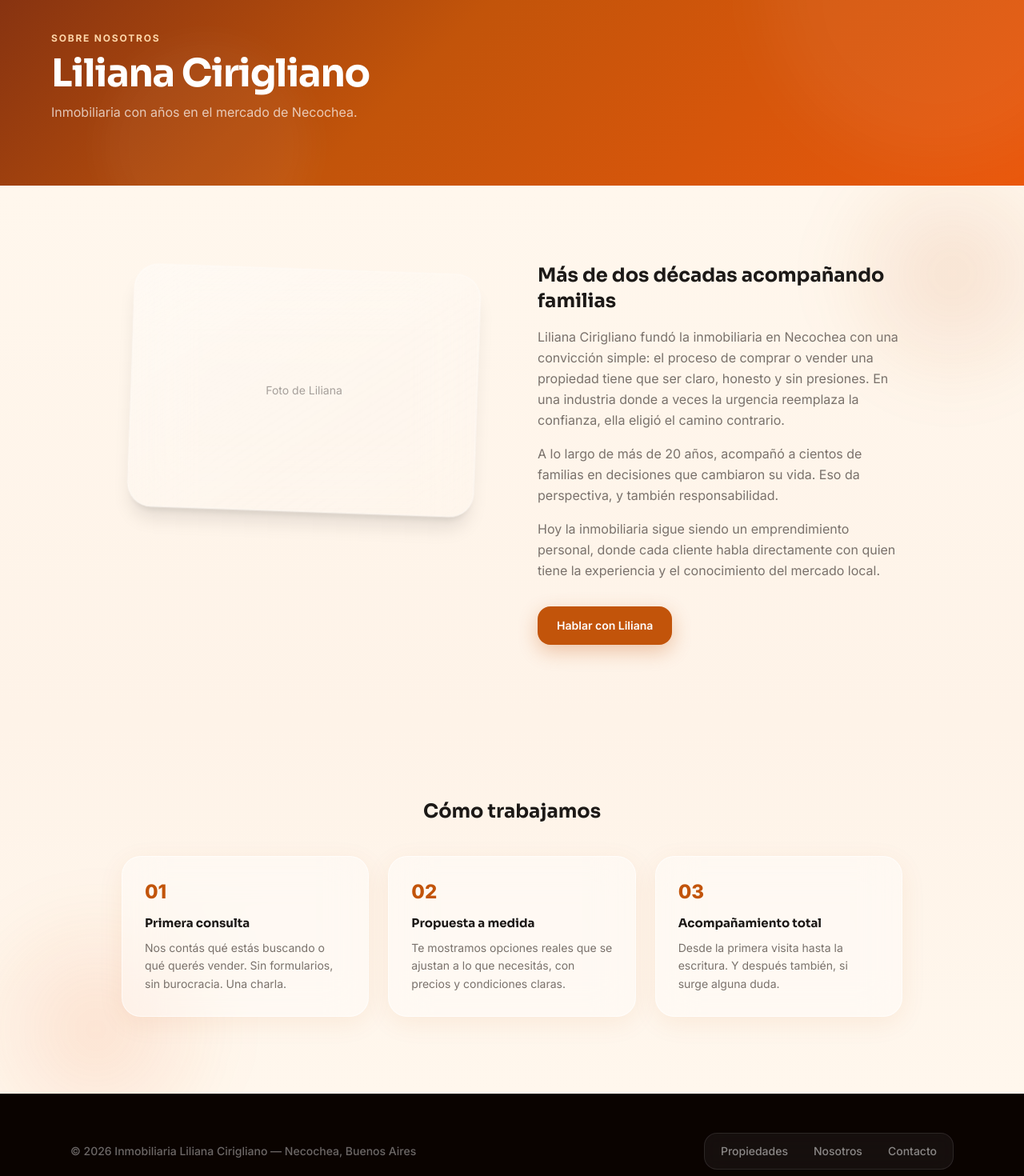
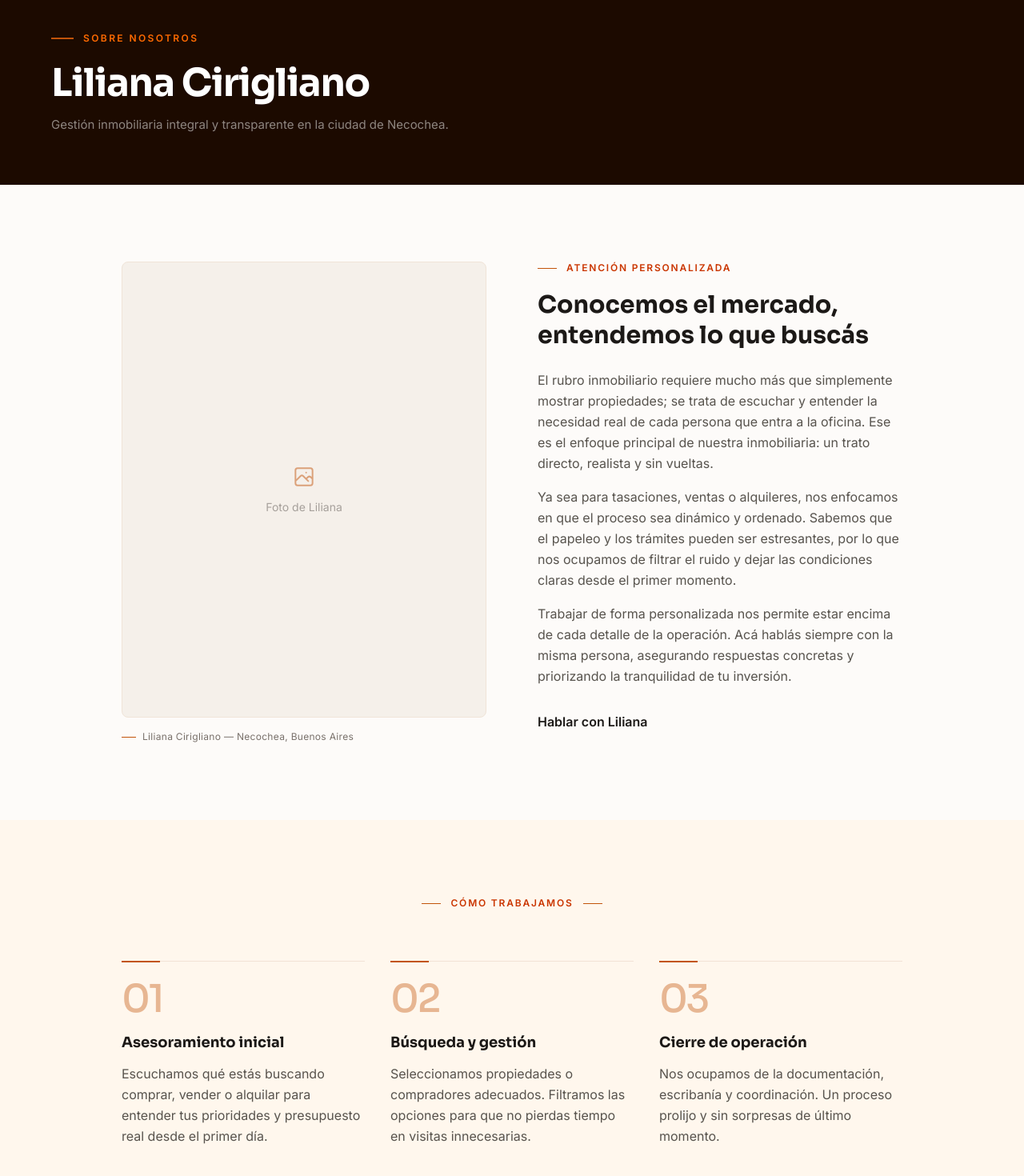
Before and after one commit to EliaNFe/Pagina_Inmobiliaria, a Next.js app in the folder inmobiliaria/: page /nosotros in a window 1280 px wide. Shown: the part 120-1590 px from the top of the page at 80% size. Built offline with nearby package versions, Linux system fonts and the light colour scheme.

Commit message:
feat: "mapa, contacto rediseño y arreglo de tamaño propiedades"

```diff
--- a/inmobiliaria/app/contacto/page.tsx
+++ b/inmobiliaria/app/contacto/page.tsx
@@ -57,7 +57,11 @@ export default async function Contacto() {
                   className="flex items-center gap-4 bg-white/40 backdrop-blur-xl border border-white/60 rounded-2xl px-5 py-4 transition-all hover:-translate-y-0.5 hover:bg-white/55"
                   style={{ textDecoration: "none", boxShadow: "0 8px 32px rgba(194,84,10,0.08)" }}
                 >
-                  <div className="w-10 h-10 rounded-full bg-white/60 backdrop-blur-md border border-white/50 flex items-center justify-center text-green-600 font-bold text-base shrink-0">W</div>
+                  <div className="w-10 h-10 rounded-full bg-white/60 backdrop-blur-md border border-white/50 flex items-center justify-center text-green-600 shrink-0">
+                    <svg width="20" height="20" viewBox="0 0 24 24" fill="none" stroke="currentColor" strokeWidth="1.5" strokeLinecap="round" strokeLinejoin="round">
+                      <path d="M7.9 20A9 9 0 1 0 4 16.1L2 22Z" />
+                    </svg>
+                  </div>
                   <div>
                     <p className="font-semibold text-stone-900 text-sm">WhatsApp</p>
                     <p className="text-stone-500 text-xs mt-0.5">Respuesta rápida — lunes a sábado</p>
@@ -70,7 +74,12 @@ export default async function Contacto() {
                   className="flex items-center gap-4 bg-white/40 backdrop-blur-xl border border-white/60 rounded-2xl px-5 py-4 transition-all hover:-translate-y-0.5 hover:bg-white/55"
                   style={{ textDecoration: "none", boxShadow: "0 8px 32px rgba(194,84,10,0.08)" }}
                 >
-                  <div className="w-10 h-10 rounded-full bg-white/60 backdrop-blur-md border border-white/50 flex items-center justify-center text-orange-700 font-bold text-base shrink-0">@</div>
+                  <div className="w-10 h-10 rounded-full bg-white/60 backdrop-blur-md border border-white/50 flex items-center justify-center text-orange-700 shrink-0">
+                    <svg width="20" height="20" viewBox="0 0 24 24" fill="none" stroke="currentColor" strokeWidth="1.5" strokeLinecap="round" strokeLinejoin="round">
+                      <rect width="20" height="16" x="2" y="4" rx="2" />
+                      <path d="m22 7-8.97 5.7a1.94 1.94 0 0 1-2.06 0L2 7" />
+                    </svg>
+                  </div>
                   <div>
                     <p className="font-semibold text-stone-900 text-sm">Email</p>
                     <p className="text-stone-500 text-xs mt-0.5">{config.email}</p>
@@ -83,7 +92,11 @@ export default async function Contacto() {
                   className="flex items-center gap-4 bg-white/40 backdrop-blur-xl border border-white/60 rounded-2xl px-5 py-4 transition-all hover:-translate-y-0.5 hover:bg-white/55"
                   style={{ textDecoration: "none", boxShadow: "0 8px 32px rgba(194,84,10,0.08)" }}
                 >
-                  <div className="w-10 h-10 rounded-full bg-white/60 backdrop-blur-md border border-white/50 flex items-center justify-center text-blue-600 font-bold text-base shrink-0">T</div>
+                  <div className="w-10 h-10 rounded-full bg-white/60 backdrop-blur-md border border-white/50 flex items-center justify-center text-blue-600 shrink-0">
+                    <svg width="20" height="20" viewBox="0 0 24 24" fill="none" stroke="currentColor" strokeWidth="1.5" strokeLinecap="round" strokeLinejoin="round">
+                      <path d="M22 16.92v3a2 2 0 0 1-2.18 2 19.79 19.79 0 0 1-8.63-3.07 19.5 19.5 0 0 1-6-6 19.79 19.79 0 0 1-3.07-8.67A2 2 0 0 1 4.11 2h3a2 2 0 0 1 2 1.72 12.84 12.84 0 0 0 .7 2.81 2 2 0 0 1-.45 2.11L8.09 9.91a16 16 0 0 0 6 6l1.27-1.27a2 2 0 0 1 2.11-.45 12.84 12.84 0 0 0 2.81.7A2 2 0 0 1 22 16.92z" />
+                    </svg>
+                  </div>
                   <div>
                     <p className="font-semibold text-stone-900 text-sm">Teléfono</p>
                     <p className="text-stone-500 text-xs mt-0.5">{config.telefono}</p>
@@ -97,7 +110,12 @@ export default async function Contacto() {
                 className="mt-5 bg-white/40 backdrop-blur-xl border border-white/60 rounded-2xl px-5 py-4"
                 style={{ boxShadow: "0 8px 32px rgba(194,84,10,0.08)" }}
               >
-                <p className="font-bold text-orange-700 text-xs mb-1.5">Horario de atención</p>
+                <div className="flex items-center gap-2 mb-1.5 text-orange-700">
+                  <svg width="14" height="14" viewBox="0 0 24 24" fill="none" stroke="currentColor" strokeWidth="2" strokeLinecap="round" strokeLinejoin="round">
+                    <circle cx="12" cy="12" r="10"/><polyline points="12 6 12 12 16 14"/>
+                  </svg>
+                  <p className="font-bold text-xs uppercase tracking-wider">Horario</p>
+                </div>
                 <p className="text-stone-500 text-sm leading-relaxed">{config.horario}</p>
               </div>
             )}
@@ -109,14 +127,27 @@ export default async function Contacto() {
               className="bg-white/40 backdrop-blur-xl border border-white/60 rounded-2xl px-5 py-4 mb-3"
               style={{ boxShadow: "0 8px 32px rgba(194,84,10,0.08)" }}
             >
-              <p className="font-bold text-stone-900 text-sm mb-1">Inmobiliaria Liliana Cirigliano</p>
-              <p className="text-stone-500 text-sm leading-relaxed">{config.direccion || "Necochea, Buenos Aires"}</p>
+              <div className="flex items-center gap-2 mb-1 text-stone-900">
+                <svg width="14" height="14" viewBox="0 0 24 24" fill="none" stroke="currentColor" strokeWidth="2" strokeLinecap="round" strokeLinejoin="round">
+                  <path d="M20 10c0 6-8 12-8 12s-8-6-8-12a8 8 0 0 1 16 0Z"/><circle cx="12" cy="10" r="3"/>
+                </svg>
+                <p className="font-bold text-sm">Inmobiliaria Liliana Cirigliano</p>
+              </div>
+              <p className="text-stone-500 text-sm leading-relaxed pl-6">{config.direccion || "Necochea, Buenos Aires"}</p>
             </div>
             <div
-              className="bg-white/25 backdrop-blur-xl border border-white/50 rounded-2xl h-[180px] flex items-center justify-center"
-              style={{ boxShadow: "0 8px 32px rgba(194,84,10,0.06)" }}
+              className="bg-white/25 backdrop-blur-xl border border-white/50 rounded-2xl overflow-hidden"
+              style={{ boxShadow: "0 8px 32px rgba(194,84,10,0.06)", height: "220px" }}
             >
-              <p className="text-orange-700/50 text-sm">Mapa — próximamente</p>
+              <iframe
+                src={`https://www.google.com/maps?q=${encodeURIComponent(config.direccion || ", Necochea, Buenos Aires")}&output=embed`}
+                width="100%"
+                height="100%"
+                style={{ border: 0 }}
+                loading="lazy"
+                referrerPolicy="no-referrer-when-downgrade"
+                title="Ubicación de la inmobiliaria"
+              />
             </div>
           </div>
         </div>
--- a/inmobiliaria/app/nosotros/page.tsx
+++ b/inmobiliaria/app/nosotros/page.tsx
@@ -4,114 +4,128 @@ export default function Nosotros() {
   return (
     <main className="antialiased">
 
-      {/* HERO — mismo degradé y blobs que el home */}
-      <section
-        className="relative overflow-hidden text-white pt-40 pb-20 px-6"
-        style={{ background: "linear-gradient(135deg, #7C2D12 0%, #C2540A 45%, #EA580C 100%)" }}
-      >
-        <div style={{
-          position: "absolute", right: "-100px", top: "-100px",
-          width: "420px", height: "420px", borderRadius: "50%",
-          background: "rgba(255,255,255,0.05)", pointerEvents: "none", filter: "blur(40px)"
-        }} />
-        <div style={{
-          position: "absolute", left: "10%", bottom: "-80px",
-          width: "260px", height: "260px", borderRadius: "50%",
-          background: "rgba(255,255,255,0.04)", pointerEvents: "none", filter: "blur(20px)"
-        }} />
-
+      {/* HERO */}
+      <section style={{ background: "#1C0A00" }} className="relative text-white pt-40 pb-16 px-6">
         <div className="relative max-w-6xl mx-auto">
-          <p className="text-xs font-bold tracking-[0.15em] text-[#FED7AA] uppercase mb-3">Sobre nosotros</p>
-          <h1 className="font-display text-4xl md:text-5xl font-bold tracking-tight">Liliana Cirigliano</h1>
-          <p className="text-white/70 mt-3 max-w-lg">Inmobiliaria con años en el mercado de Necochea.</p>
+          <div className="flex items-center gap-3 mb-6">
+            <div style={{ width: "28px", height: "1.5px", background: "#C2540A" }} />
+            <span className="text-xs tracking-[0.2em] font-semibold text-orange-500 uppercase">
+              Sobre nosotros
+            </span>
+          </div>
+          <h1 className="font-display text-4xl md:text-5xl font-bold tracking-tight leading-[1.02] mb-4">
+            Liliana Cirigliano
+          </h1>
+          <p className="text-white/50 text-[15px] max-w-lg">
+            Gestión inmobiliaria integral y transparente en la ciudad de Necochea.
+          </p>
         </div>
       </section>
 
-      {/* HISTORIA — foto en panel de vidrio + texto */}
-      <section className="relative py-24 overflow-hidden" style={{ background: "linear-gradient(180deg, #FFF7ED 0%, #FEF3E8 100%)" }}>
-        <div style={{
-          position: "absolute", top: "-60px", right: "-80px",
-          width: "340px", height: "340px", borderRadius: "50%",
-          background: "radial-gradient(circle, rgba(194,84,10,0.12) 0%, transparent 70%)",
-          filter: "blur(30px)", pointerEvents: "none"
-        }} />
+      {/* HISTORIA — panel de foto + texto */}
+      <section style={{ background: "#FDFBF9" }} className="py-24">
+        <div className="max-w-5xl mx-auto px-6 grid md:grid-cols-2 gap-16 items-start">
 
-        <div className="relative max-w-5xl mx-auto px-6 grid md:grid-cols-2 gap-16 items-start">
-          <div className="relative flex items-center justify-center h-80">
-            <div className="absolute inset-0 bg-gradient-to-br from-white/40 via-white/20 to-white/10 backdrop-blur-2xl border border-white/50 rounded-[32px] rotate-2 scale-95 shadow-xl" />
-            <span className="relative z-10 text-stone-400 text-sm">Foto de Liliana</span>
+          {/* Panel de foto */}
+          <div>
+            <div
+              className="relative overflow-hidden"
+              style={{
+                border: "1px solid #F0E4D8",
+                borderRadius: "8px",
+                aspectRatio: "4/5",
+                background: "#F5F0EA",
+              }}
+            >
+              {/* Cuando tengas la foto, reemplazá este bloque por:
+                  <img src="/liliana-nosotros.jpg" alt="Liliana Cirigliano" className="w-full h-full object-cover" /> */}
+              <div className="absolute inset-0 flex flex-col items-center justify-center gap-3">
+                <svg width="32" height="32" viewBox="0 0 24 24" fill="none" stroke="#C2540A" strokeWidth="1.5" opacity="0.5">
+                  <path strokeLinecap="round" strokeLinejoin="round" d="M4 16l4.586-4.586a2 2 0 012.828 0L16 16m-2-2l1.586-1.586a2 2 0 012.828 0L20 14M14 8h.01M6 20h12a2 2 0 002-2V6a2 2 0 00-2-2H6a2 2 0 00-2 2v12a2 2 0 002 2z" />
+                </svg>
+                <span className="text-stone-400 text-sm">Foto de Liliana</span>
+              </div>
+            </div>
+            <div className="flex items-center gap-2 mt-4">
+              <div style={{ width: "18px", height: "1.5px", background: "#C2540A" }} />
+              <p className="text-xs text-stone-500 tracking-wide">Liliana Cirigliano — Necochea, Buenos Aires</p>
+            </div>
           </div>
 
           <div>
-            <h2 className="font-display text-2xl font-bold text-stone-900 mb-4">Más de dos décadas acompañando familias</h2>
-            <p className="text-stone-500 leading-relaxed mb-4">
-              Liliana Cirigliano fundó la inmobiliaria en Necochea con una convicción simple: el proceso de comprar o vender una propiedad tiene que ser claro, honesto y sin presiones. En una industria donde a veces la urgencia reemplaza la confianza, ella eligió el camino contrario.
+            <div className="flex items-center gap-3 mb-5">
+              <div style={{ width: "24px", height: "1.5px", background: "#C2540A" }} />
+              <span className="text-xs tracking-[0.15em] font-semibold text-orange-700 uppercase">Atención personalizada</span>
+            </div>
+            <h2 className="font-display text-2xl md:text-3xl font-bold text-stone-900 mb-6 leading-tight">
+              Conocemos el mercado, entendemos lo que buscás
+            </h2>
+            <p className="text-stone-600 leading-relaxed mb-4">
+              El rubro inmobiliario requiere mucho más que simplemente mostrar propiedades; se trata de escuchar y entender la necesidad real de cada persona que entra a la oficina. Ese es el enfoque principal de nuestra inmobiliaria: un trato directo, realista y sin vueltas.
             </p>
-            <p className="text-stone-500 leading-relaxed mb-4">
-              A lo largo de más de 20 años, acompañó a cientos de familias en decisiones que cambiaron su vida. Eso da perspectiva, y también responsabilidad.
+            <p className="text-stone-600 leading-relaxed mb-4">
+              Ya sea para tasaciones, ventas o alquileres, nos enfocamos en que el proceso sea dinámico y ordenado. Sabemos que el papeleo y los trámites pueden ser estresantes, por lo que nos ocupamos de filtrar el ruido y dejar las condiciones claras desde el primer momento.
             </p>
-            <p className="text-stone-500 leading-relaxed mb-8">
-              Hoy la inmobiliaria sigue siendo un emprendimiento personal, donde cada cliente habla directamente con quien tiene la experiencia y el conocimiento del mercado local.
+            <p className="text-stone-600 leading-relaxed mb-8">
+              Trabajar de forma personalizada nos permite estar encima de cada detalle de la operación. Acá hablás siempre con la misma persona, asegurando respuestas concretas y priorizando la tranquilidad de tu inversión.
             </p>
             <Link
               href="/contacto"
-              className="inline-block font-semibold px-6 py-3.5 rounded-2xl transition-all text-sm text-white hover:-translate-y-0.5"
-              style={{ background: "#C2540A", textDecoration: "none", boxShadow: "0 8px 24px rgba(194,84,10,0.3)" }}
-            >
+              className="inline-flex font-semibold text-stone-900 pb-1 border-b-2 border-transparent hover:border-[#C2540A] hover:text-[#C2540A] transition-all duration-300"
+              >
               Hablar con Liliana
             </Link>
           </div>
         </div>
       </section>
 
-      {/* CÓMO TRABAJAMOS — tarjetas de vidrio */}
-      <section className="relative py-24 overflow-hidden" style={{ background: "linear-gradient(180deg, #FEF3E8 0%, #FFF7ED 100%)" }}>
-        <div style={{
-          position: "absolute", bottom: "-100px", left: "-60px",
-          width: "360px", height: "360px", borderRadius: "50%",
-          background: "radial-gradient(circle, rgba(234,88,12,0.12) 0%, transparent 70%)",
-          filter: "blur(30px)", pointerEvents: "none"
-        }} />
+      {/* CÓMO TRABAJAMOS */}
+      <section style={{ background: "#FFF7ED" }} className="py-24">
+        <div className="max-w-5xl mx-auto px-6">
+          <div className="flex items-center gap-3 mb-16 justify-center">
+            <div style={{ width: "24px", height: "1.5px", background: "#C2540A" }} />
+            <span className="text-xs tracking-[0.15em] font-semibold text-orange-700 uppercase">Cómo trabajamos</span>
+            <div style={{ width: "24px", height: "1.5px", background: "#C2540A" }} />
+          </div>
 
-        <div className="relative max-w-5xl mx-auto px-6">
-          <h3 className="font-display text-2xl font-bold text-stone-900 mb-10 text-center">Cómo trabajamos</h3>
-          <div className="grid md:grid-cols-3 gap-6">
+          <div className="grid md:grid-cols-3 gap-12 md:gap-8">
             {[
-              { num: "01", titulo: "Primera consulta", desc: "Nos contás qué estás buscando o qué querés vender. Sin formularios, sin burocracia. Una charla." },
-              { num: "02", titulo: "Propuesta a medida", desc: "Te mostramos opciones reales que se ajustan a lo que necesitás, con precios y condiciones claras." },
-              { num: "03", titulo: "Acompañamiento total", desc: "Desde la primera visita hasta la escritura. Y después también, si surge alguna duda." },
+              { num: "01", titulo: "Asesoramiento inicial", desc: "Escuchamos qué estás buscando comprar, vender o alquilar para entender tus prioridades y presupuesto real desde el primer día." },
+              { num: "02", titulo: "Búsqueda y gestión", desc: "Seleccionamos propiedades o compradores adecuados. Filtramos las opciones para que no pierdas tiempo en visitas innecesarias." },
+              { num: "03", titulo: "Cierre de operación", desc: "Nos ocupamos de la documentación, escribanía y coordinación. Un proceso prolijo y sin sorpresas de último momento." },
             ].map((item) => (
-              <div
-                key={item.num}
-                className="bg-white/40 backdrop-blur-xl border border-white/60 rounded-3xl p-7 transition-all hover:-translate-y-1"
-                style={{ boxShadow: "0 8px 32px rgba(194,84,10,0.08)" }}
-              >
-                <p className="text-2xl font-extrabold mb-3" style={{ color: "#C2540A" }}>{item.num}</p>
-                <h4 className="font-display font-bold text-stone-900 mb-2 text-[15px]">{item.titulo}</h4>
-                <p className="text-stone-500 text-sm leading-relaxed">{item.desc}</p>
+              <div key={item.num} className="relative pt-6">
+                {/* Línea divisoria superior completa (sutil) */}
+                <div className="absolute top-0 left-0 w-full h-[1px] bg-orange-900/10" />
+                {/* Acento naranja corto sobre la línea */}
+                <div className="absolute top-0 left-0 w-12 h-[2px] bg-[#C2540A]" />
+
+                <div className="mb-4">
+                  <span className="font-display font-light text-5xl text-[#C2540A]/40 tracking-tighter">
+                    {item.num}
+                  </span>
+                </div>
+                <h4 className="font-display font-bold text-stone-900 mb-3 text-lg">{item.titulo}</h4>
+                <p className="text-stone-600 leading-relaxed">{item.desc}</p>
               </div>
             ))}
           </div>
         </div>
       </section>
 
-      {/* FOOTER — igual al del home */}
+      {/* FOOTER */}
       <footer className="py-12 border-t border-white/10" style={{ background: "#0A0300" }}>
         <div className="max-w-6xl mx-auto px-6 flex flex-col md:flex-row justify-between items-center gap-6">
           <p className="text-white/40 text-sm font-medium">
             © {new Date().getFullYear()} Inmobiliaria Liliana Cirigliano — Necochea, Buenos Aires
           </p>
-          <nav className="flex gap-2 bg-white/5 backdrop-blur-md border border-white/10 rounded-2xl px-2 py-1.5">
+          <nav className="flex gap-6">
             {[
               { href: "/propiedades", label: "Propiedades" },
               { href: "/nosotros", label: "Nosotros" },
               { href: "/contacto", label: "Contacto" },
             ].map(link => (
-              <Link
-                key={link.href}
-                href={link.href}
-                className="text-white/50 text-sm font-medium hover:text-white hover:bg-white/10 transition-colors px-3 py-1.5 rounded-xl"
-              >
+              <Link key={link.href} href={link.href} className="text-white/40 text-sm font-medium hover:text-white transition-colors" style={{ textDecoration: "none" }}>
                 {link.label}
               </Link>
             ))}
--- /dev/null
+++ b/inmobiliaria/lib/comprimir-imagen.ts
@@ -0,0 +1,36 @@
+// Redimensiona y comprime una imagen en el navegador antes de mandarla al servidor.
+// así que se puede intercambiar directamente donde se usaba fileToBase64.
+export function comprimirImagen(file: File, maxAncho = 1600, calidad = 0.82): Promise<string> {
+  return new Promise((resolve, reject) => {
+    const reader = new FileReader()
+    reader.onload = (e) => {
+      const img = new Image()
+      img.onload = () => {
+        let { width, height } = img
+
+        if (width > maxAncho) {
+          height = Math.round((height * maxAncho) / width)
+          width = maxAncho
+        }
+
+        const canvas = document.createElement("canvas")
+        canvas.width = width
+        canvas.height = height
+
+        const ctx = canvas.getContext("2d")
+        if (!ctx) {
+          reject(new Error("No se pudo procesar la imagen"))
+          return
+        }
+        ctx.drawImage(img, 0, 0, width, height)
+
+        const dataUrl = canvas.toDataURL("image/jpeg", calidad)
+        resolve(dataUrl.split(",")[1])
+      }
+      img.onerror = reject
+      img.src = e.target?.result as string
+    }
+    reader.onerror = reject
+    reader.readAsDataURL(file)
+  })
+}
```
Also changed, not shown: inmobiliaria/app/admin/propiedades/nueva/page.tsx (+2 -16 lines).
